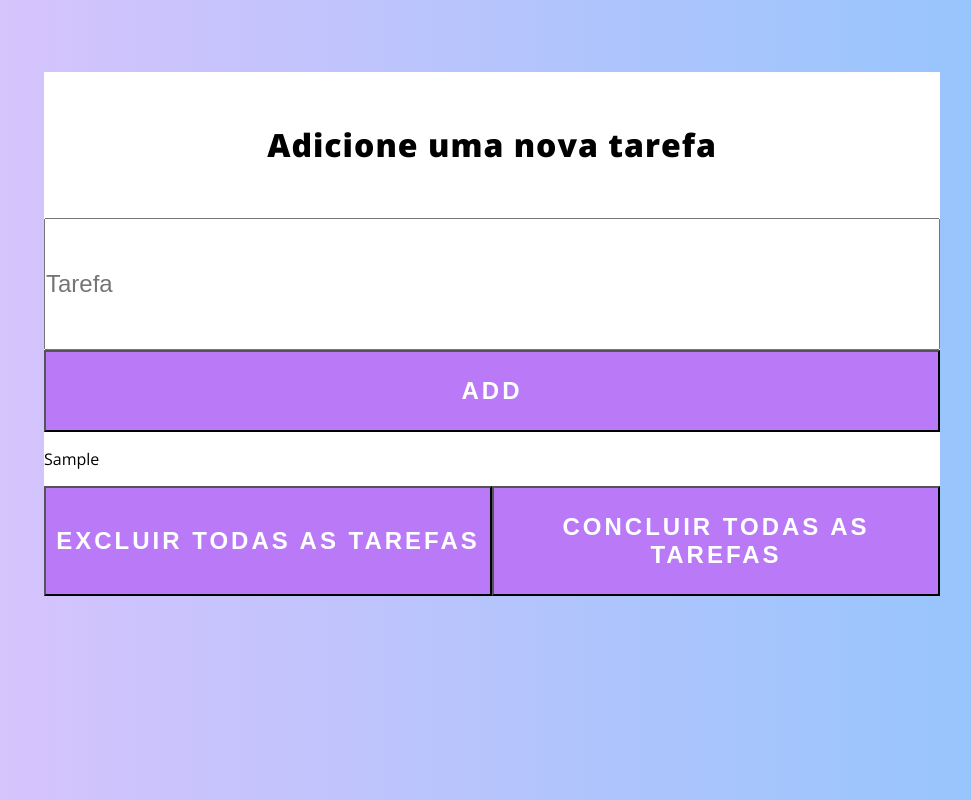
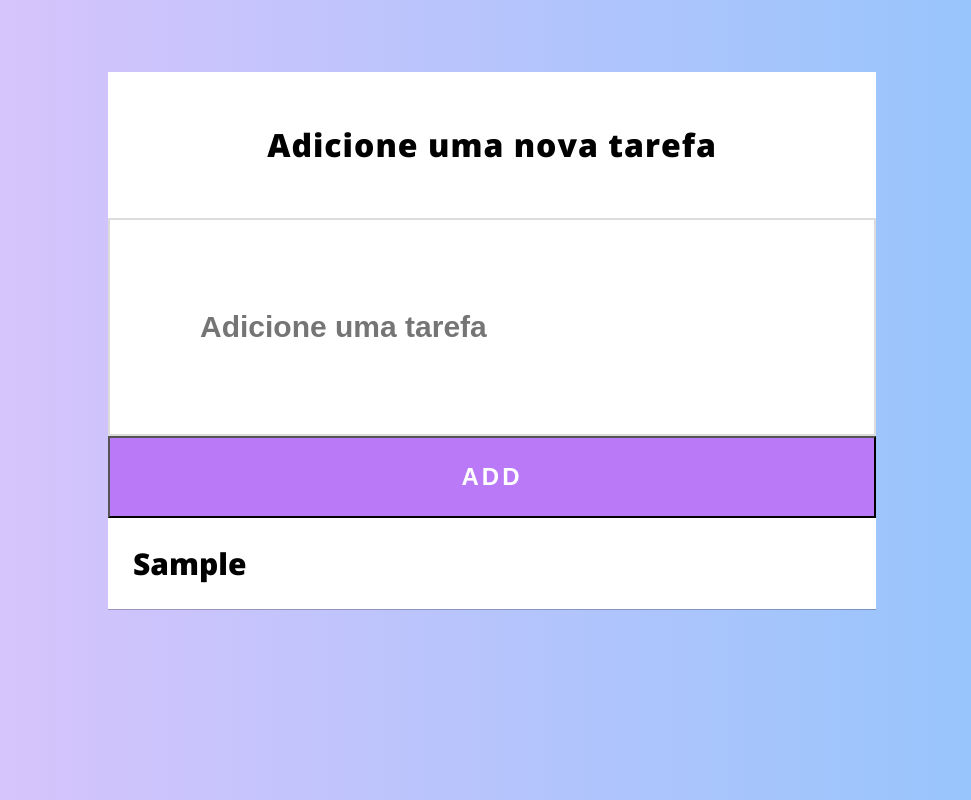
Before and after one commit to cecisousa/reprograma-to-do-list, a plain HTML site: page index.html in a window 1280 px wide. Both pictures are taken after typing "Sample" into the empty fields and a click on the button "ADD". Shown: the whole page, without its empty margins (156-1127 px from the left). Drawn offline with nearby package versions, Linux system fonts and the light colour scheme.

Commit message:
finaliza fase 1

```diff
--- a/css/style.css
+++ b/css/style.css
@@ -17,7 +17,7 @@ body {
 
 #boxTarefas {
     background-color: #ffffff;
-    width: 70%;
+    width: 60%;
     margin-top: 5%;
 }
 
@@ -50,8 +50,36 @@ button {
 #erro {
     color: #ff0000;
     margin: 0px;
+    font-size: 25px;
+    text-align: center;
+    }
+
+#inputTarefa {
+    padding: 90px;
+    color: gray;
+    font-weight: bold;
+    font-size: 30px;
+    border: 2px solid #dcdcdc;
 }
 
+.adicionada {
+    font-size: 30px;
+    font-weight: bold;
+    padding: 25px;
+    box-shadow: 0px 1px rgba(0,0,0,0.24);
+    margin: 0;
+    width: 100%;
+}
+
+/* .adicionada::after {
+    content: "✖";
+} */
+
+.realizada {
+    color: #808080;
+    text-decoration: line-through;
+    font-weight: 100;
+}
 
 #btnLimparConcluir {
  display: flex;
--- a/index.html
+++ b/index.html
@@ -15,17 +15,18 @@
         </div>
         <div>
             <form action="" id="formulario">
-                <input id="inputTarefa" type="text" placeholder="Tarefa">
+                <input id="inputTarefa" type="text" placeholder="Adicione uma tarefa">
                 <p id="erro"></p>
                 <div id="btnAdd">
                     <button id="btnAdd__enviar">Add</button>
                 </div>
+                <div id="tarefasAdicionadas"></div>
+                <!-- conteúdo a ser criado com JS quando surgir a primeira tarefa -->
+                <!-- <div id="btnLimparConcluir">
+                    <button id="btnLimpar">Excluir todas as tarefas</button>
+                    <button id="btnConcluir">Concluir todas as tarefas</button>
+                </div> -->
             </form>
-        </div>
-        <div id="tarefasAdicionadas"></div>
-        <div id="btnLimparConcluir">
-            <button id="btnLimpar">Excluir todas as tarefas</button>
-            <button id="btnConcluir">Concluir todas as tarefas</button>
         </div>
     </div>
     <script src="js/script.js"></script>
--- a/js/script.js
+++ b/js/script.js
@@ -1,7 +1,9 @@
 const formulario = document.getElementById("formulario");
 const inputTarefa = document.getElementById("inputTarefa");
 const tarefasAdicionadas = document.getElementById("tarefasAdicionadas");
-const erro = document.getElementById("erro")
+const erro = document.getElementById("erro");
+const btnLimpar = document.getElementById("btnLimpar");
+const btnConcluir = document.getElementById("btnConcluir");
 
 formulario.addEventListener("submit", function(evento){
     evento.preventDefault();
@@ -12,8 +14,28 @@ formulario.addEventListener("submit", function(evento){
         erro.textContent = "";
         const novaTarefa = document.createElement("p");
         tarefasAdicionadas.appendChild(novaTarefa);
-        novaTarefa.setAttribute("id", "realizada");
+        novaTarefa.setAttribute("class", "adicionada");
+        novaTarefa.addEventListener("click", function(){
+            if (novaTarefa.classList.contains("realizada")){
+                novaTarefa.classList.remove("realizada");
+            } else {
+                novaTarefa.classList.add("realizada");
+            }
+        });
         novaTarefa.textContent = valorInput;
     }
     inputTarefa.value = "";
 });
+
+// inputTarefa.value = "";
+// const novosBotoes = document.createElement("div");
+// novosBotoes.setAttribute("id", "btnLimparConcluir");
+// formulario.appendChild(novosBotoes);
+// const btnLimpar = document.createElement("button");
+// btnLimpar.setAttribute("id", "btnLimpar");
+// btnLimpar.textContent = "Excluir todas as tarefas";
+// novosBotoes.appendChild(btnLimpar);
+// const btnConcluir = document.createElement("button");
+// btnConcluir.setAttribute("id", "btnConcluir");
+// btnConcluir.textContent = "Concluir todas as tarefas";
+// novosBotoes.appendChild(btnConcluir);
```
